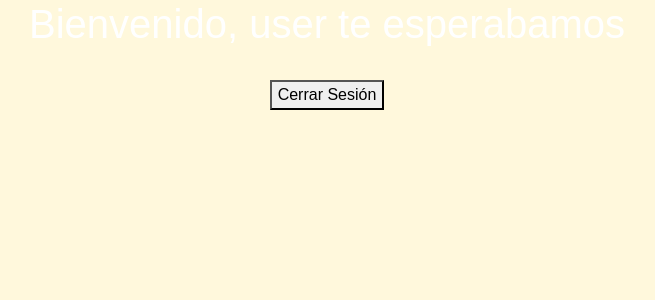
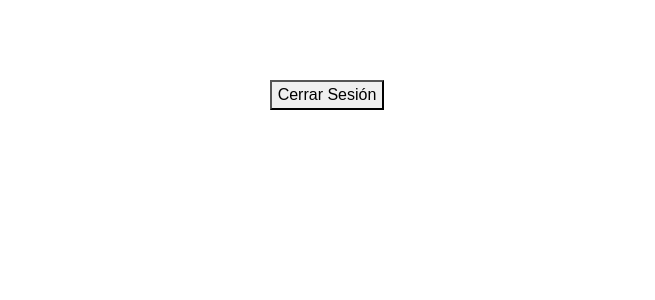
Before and after one commit to EstebanXP/proyectoFlash, a Vue app: page / in a window 1280 px wide. Shown: the top 300 px of the page, without its empty margins (313-968 px from the left). Built offline with nearby package versions, Linux system fonts and the light colour scheme; no server answers; sample sign-in values are in the browser's storage.

Commit message:
Update main.css

```diff
--- a/src/assets/css/main.css
+++ b/src/assets/css/main.css
@@ -14,5 +14,5 @@
 
 }
 body{
-    background-color: cornsilk;
+    background-color: rgb(255, 255, 255);
 }
```
